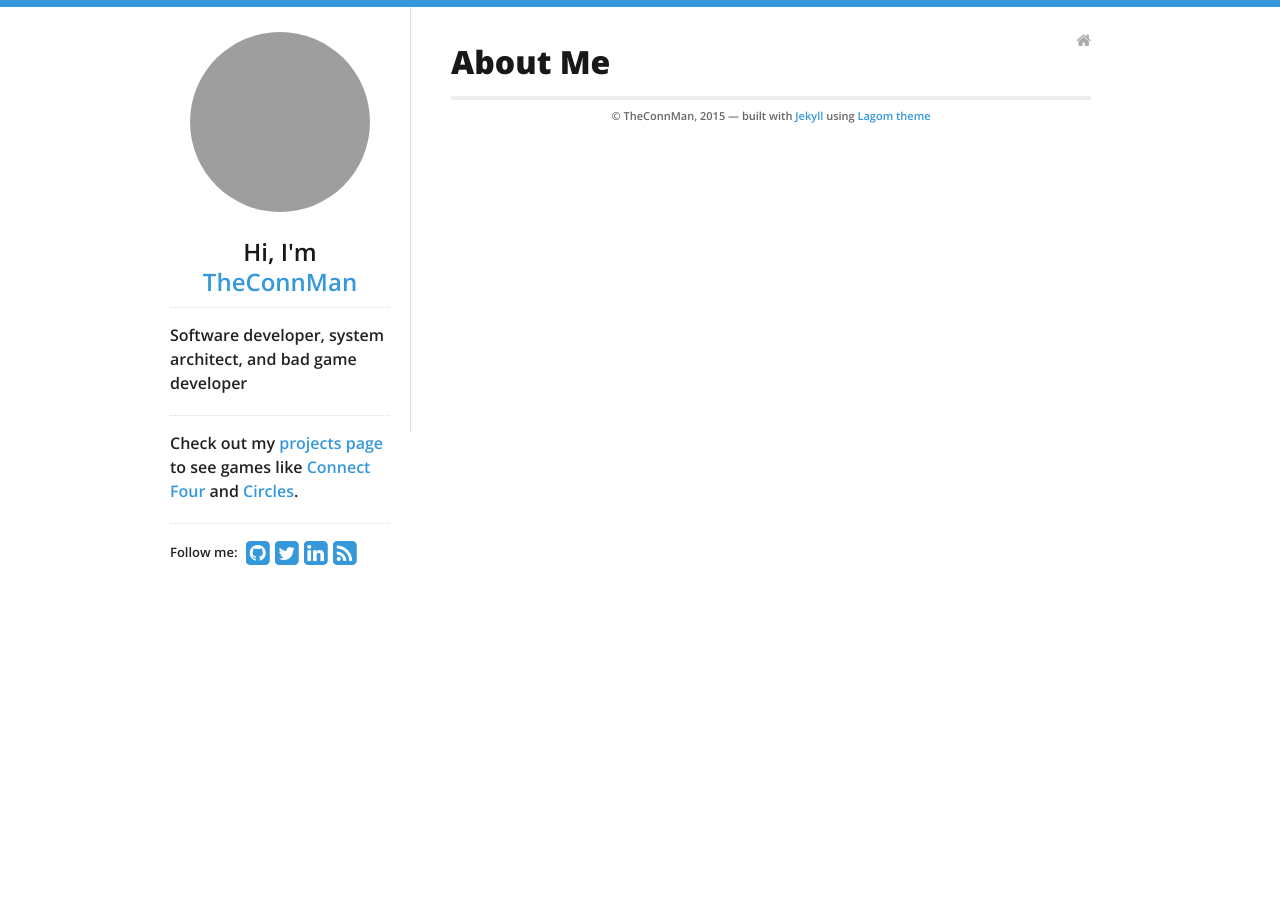
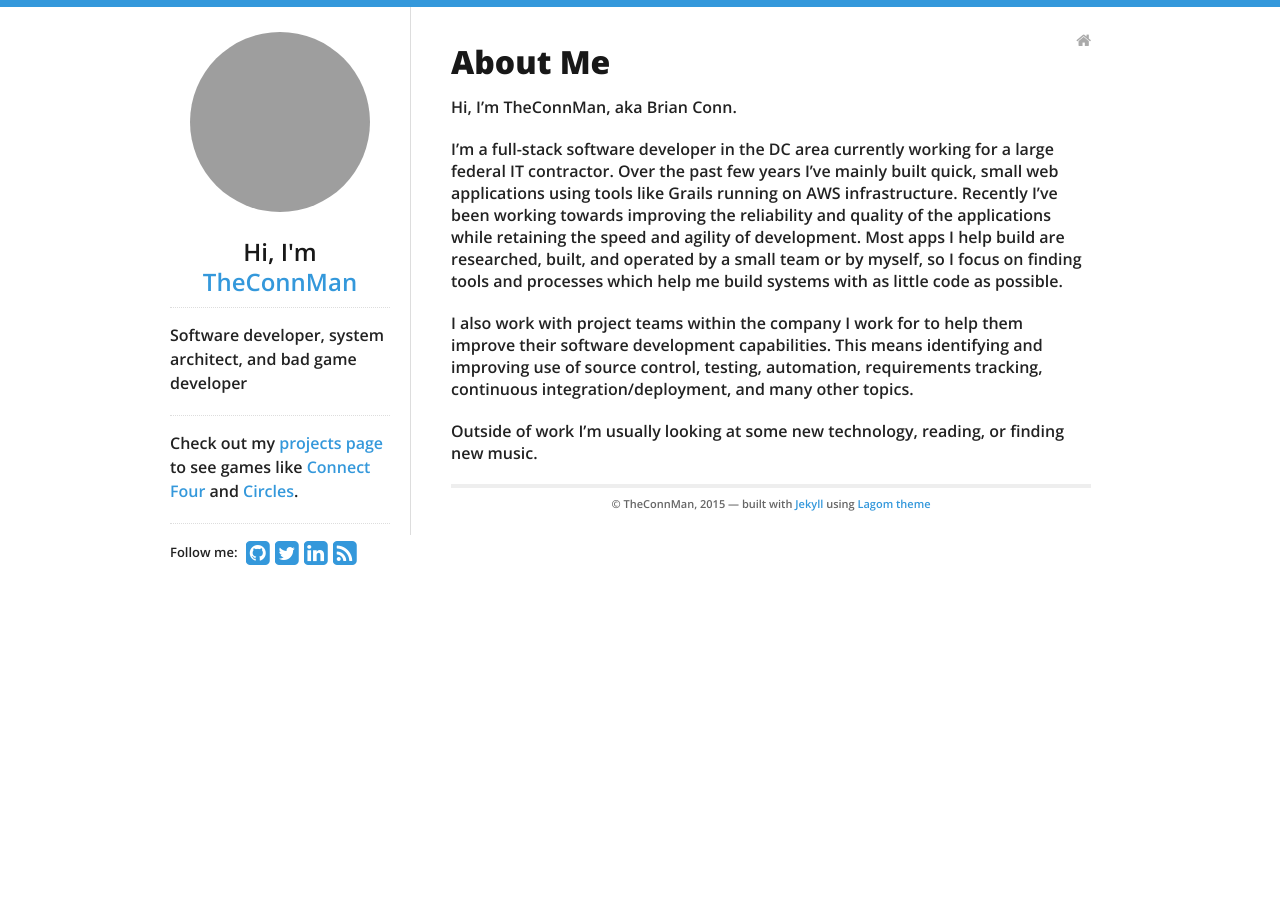
Before and after one commit to TheConnMan/TheConnMan.github.io, a Jekyll site: the page built from _pages/About.md, in a window 1280 px wide. Built offline with Jekyll 4.4.1, drawn with Linux system fonts in a browser that asks for light colours; nearby versions of some CDN libraries; grey boxes are pictures that could not be loaded.

Commit message:
Add About Me page

```diff
--- a/_pages/About.md
+++ b/_pages/About.md
@@ -4,3 +4,11 @@ tagline: "Initial Post"
 title: "About Me"
 norelated: true
 ---
+
+Hi, I'm TheConnMan, aka Brian Conn.
+
+I'm a full-stack software developer in the DC area currently working for a large federal IT contractor. Over the past few years I've mainly built quick, small web applications using tools like Grails running on AWS infrastructure. Recently I've been working towards improving the reliability and quality of the applications while retaining the speed and agility of development. Most apps I help build are researched, built, and operated by a small team or by myself, so I focus on finding tools and processes which help me build systems with as little code as possible.
+
+I also work with project teams within the company I work for to help them improve their software development capabilities. This means identifying and improving use of source control, testing, automation, requirements tracking, continuous integration/deployment, and many other topics.
+
+Outside of work I'm usually looking at some new technology, reading, or finding new music.
```
